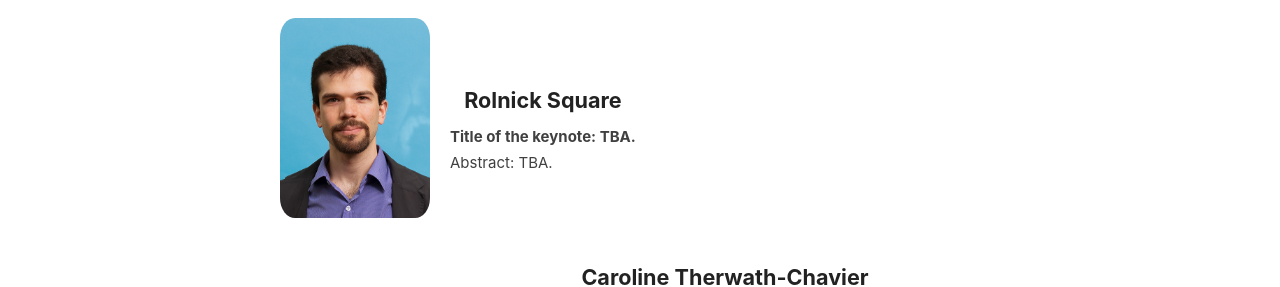
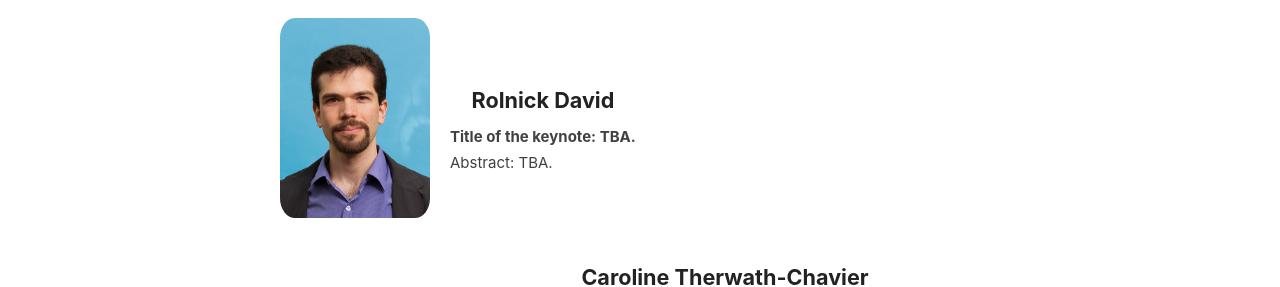
Before and after one commit to eds2024/eds2024.github.io, a Jekyll site: the page built from _pages/keynote_speakers.md, in a window 1280 px wide and 900 px high, scrolled down 1328 px. Shown: the part 173-460 px from the top of the window. Built offline with Jekyll 4.4.1, drawn with Linux system fonts in a browser that asks for light colours.

Commit message:
update keynote_speakers.md

```diff
--- a/_pages/keynote_speakers.md
+++ b/_pages/keynote_speakers.md
@@ -83,10 +83,10 @@ Below are the speakers who confirmed their participation in EDS2024.
         </div>
         <div class="speaker-container">
     <div class="speaker">
-        <img src="../assets/images_speakers/rolnick_square.jpg" alt="Rolnick Square">
+        <img src="../assets/images_speakers/rolnick_square.jpg" alt="Rolnick David">
         <div class="speaker-info">
             <a href="https://davidrolnick.com/">
-                <h2>Rolnick Square</h2>
+                <h2>Rolnick David</h2>
             </a>
             <p><strong>Title of the keynote: TBA.</strong></p>
             <p>Abstract: TBA.</p>
```
